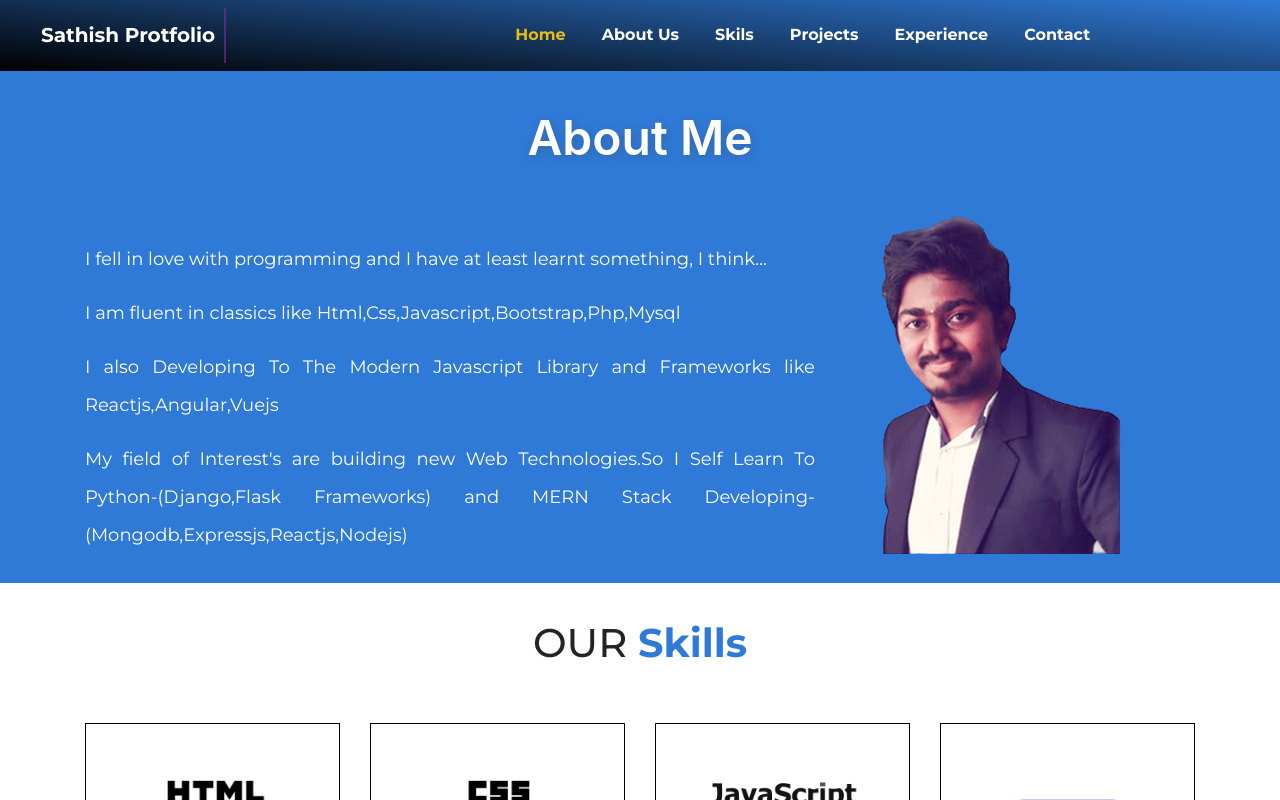
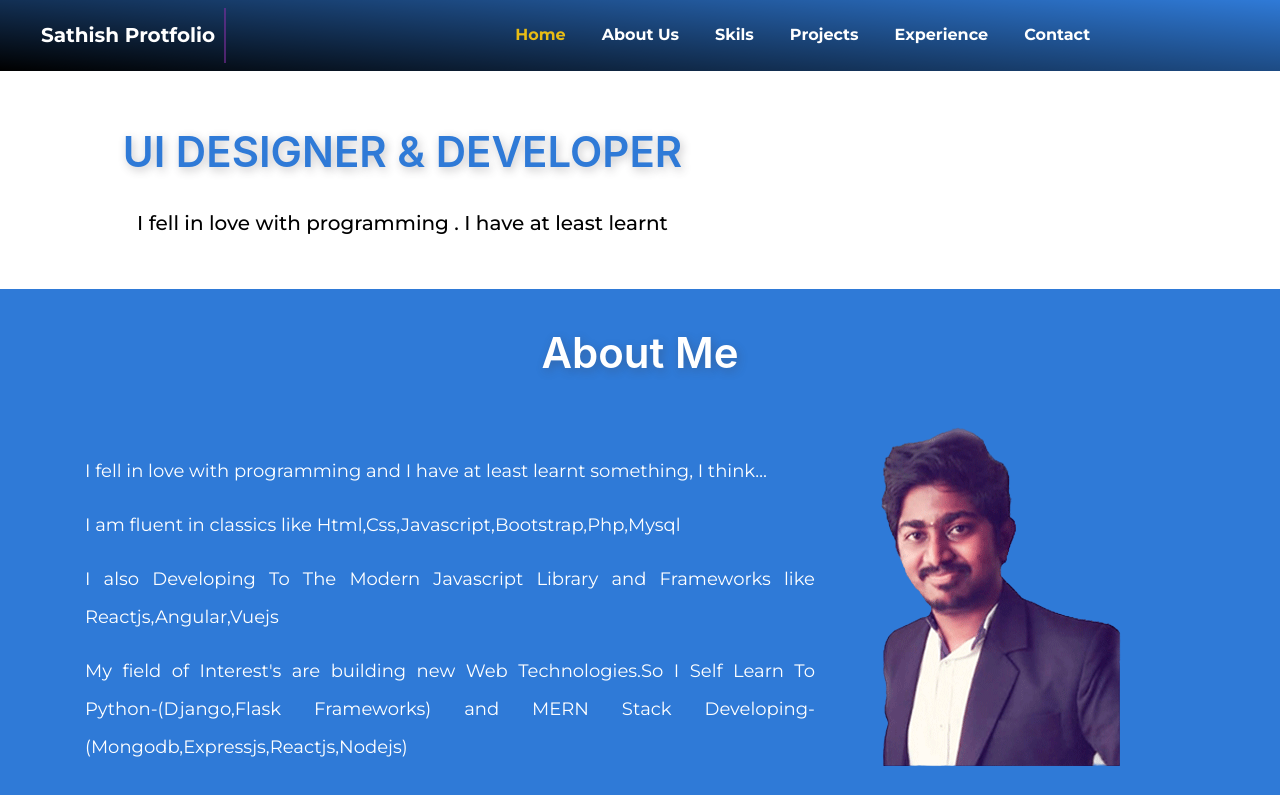
Before and after one commit to sathish19961412/sathishprofile, a React (Create React App) app: page / in a window 1280 px wide. Shown: the top 800 px of the page. Built offline with nearby package versions, Linux system fonts and the light colour scheme; a small style sheet from the web is missing.

Commit message:
Add Banner Sections

```diff
--- a/src/App.css
+++ b/src/App.css
@@ -137,10 +137,9 @@ label
 {
   background: red !important;
 }
-.heading
-{
+.heading {
   font-family: "Calibre-Bold",-apple-system,BlinkMacSystemFont,"Segoe UI",Roboto,Helvetica,Arial,sans-serif;
-font-size: 3rem;
+  font-size: 42px;
   font-weight: 600;
   line-height: 1;
   color: #fff;
--- a/src/App.js
+++ b/src/App.js
@@ -3,12 +3,14 @@ import React from 'react';
 import './App.css';
 import '../src/assets/css/cssanimation.css';
 import Navbar from './Navbar';
+import Banner from './Banner/Banner';
 import Home from './Home';
 import Skills from './Skills/Skills';
 import Contacts from './Contact';
 import Footer from './Footer';
 import Projects from './Projects/Projects';
 import Experience from './Experience/Experience';
+
 import AOS from "aos";
 import "aos/dist/aos.css";
 AOS.init();
@@ -17,6 +19,7 @@ function App() {
   return (
     <div className="App">
         <Navbar />
+        <Banner/>
         <Home/>
         <Skills />
         <Projects />
--- /dev/null
+++ b/src/Banner/Banner.css
@@ -0,0 +1,16 @@
+#banner2
+{
+    background:#fff;
+    padding-top: 30px;
+    padding-bottom: 30px;
+}
+
+#banner2 .heading{
+    color: #2f7ad7;
+}
+
+#banner2 p
+{
+  color:#000;
+  font-weight:500;
+}
--- /dev/null
+++ b/src/Banner/Banner.js
@@ -0,0 +1,31 @@
+import React from "react";
+import './Banner.css';
+import { Element } from 'react-scroll'
+
+function Banner() {
+  return (
+    <Element name='about' className='about'>
+          <section id="banner2">
+               <div className='container'>
+                    <div className='row'>
+                        <div className='col-md-7'>
+                            <div className='d-flex justify-content-center' data-aos="zoom-in" data-aos-easing="linear" data-aos-duration="500" data-aos-once="true">
+                                <h3 className='text-center heading'>UI DESIGNER & DEVELOPER</h3>
+                            </div>
+                            <div className='d-flex justify-content-center' data-aos="zoom-in" data-aos-easing="linear" data-aos-duration="500" data-aos-once="true">
+                                <p className='text-justify' data-aos="fade-down" data-aos-easing="linear" data-aos-duration="500" data-aos-once="true">I fell in love with programming . I have at least learnt</p>
+                            </div>
+                        </div>
+                        <div className='col-md-5'>
+                            <div className='d-flex justify-content-center' data-aos="zoom-in" data-aos-easing="linear" data-aos-duration="500" data-aos-once="true">
+                                {/* <h1 className='text-center heading'>{data[0].section2.title}</h1> */}
+                            </div>
+                        </div>
+                    </div>
+               </div>
+          </section>
+         </Element>
+  )
+}
+
+export default Banner;
```
Lines whose indentation alone changed are shown as unchanged.
